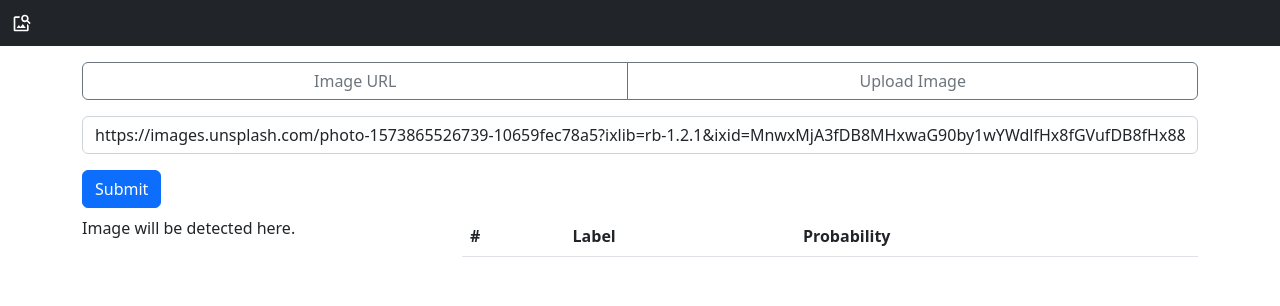
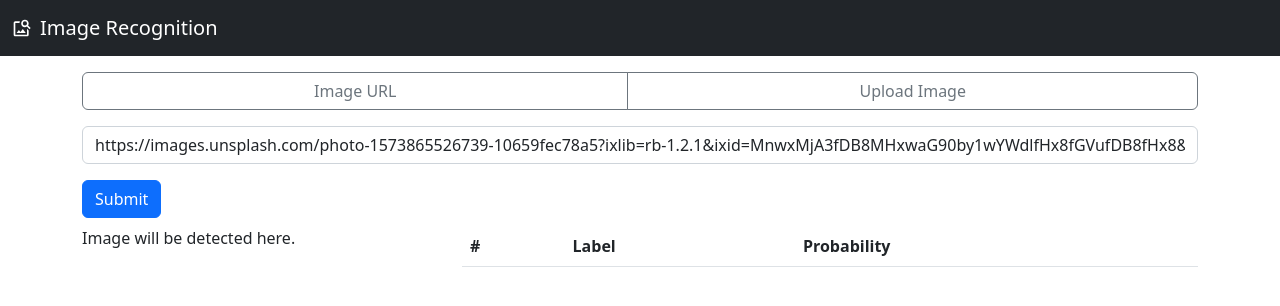
Before and after one commit to christy313/image-recognition, a React (Create React App) app in the folder frontend/: page / in a window 1280 px wide. Shown: the top 306 px of the page. Built offline with nearby package versions, Linux system fonts and the light colour scheme.

Commit message:
add app title

```diff
--- a/frontend/src/App.js
+++ b/frontend/src/App.js
@@ -15,6 +15,7 @@ export default function App() {
           <MdOutlineImageSearch
             style={{ marginLeft: "12px", marginRight: "8px" }}
           />
+          Image Recognition
         </Navbar.Brand>
       </Navbar>
       <Container>
```
